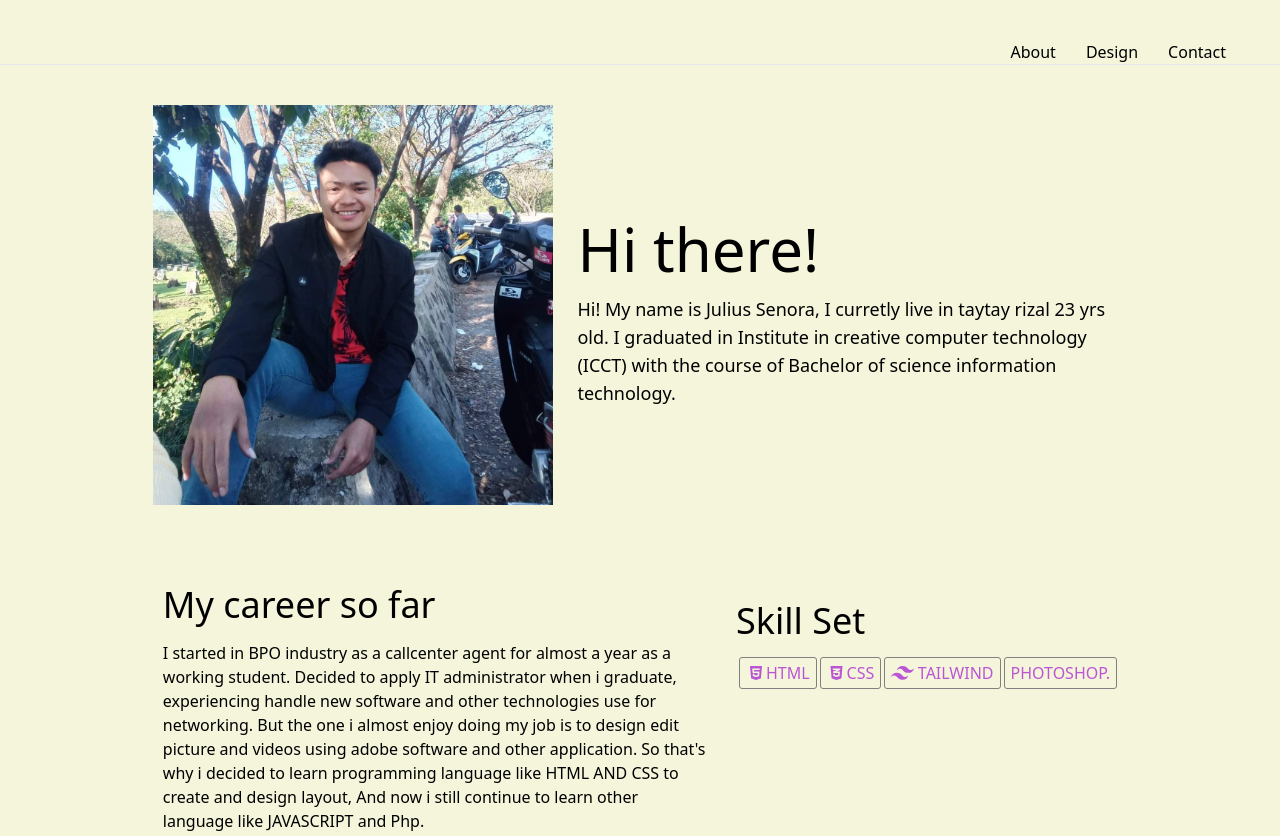
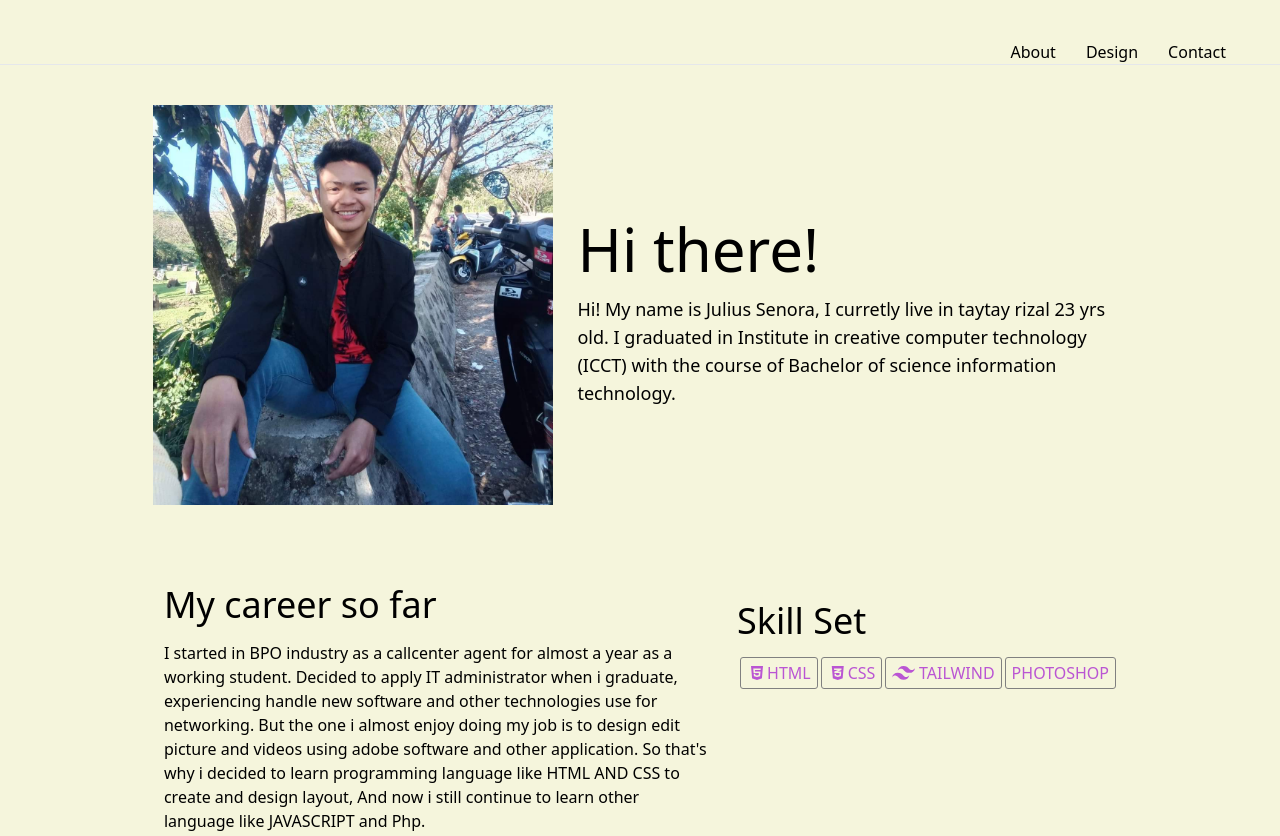
Before and after one commit to juliussenora1997/portfolio, a plain HTML site: page index.html in a window 1280 px wide. Shown: the top 836 px of the page. Drawn offline with nearby package versions, Linux system fonts and the light colour scheme.

Commit message:
Remove dot

```diff
--- a/index.html
+++ b/index.html
@@ -47,7 +47,7 @@
 								<svg viewBox="0 0 50 31" class="w-auto h-3.5 inline-block"><path fill-rule="evenodd" clip-rule="evenodd" d="M25.517 0C18.712 0 14.46 3.382 12.758 10.146c2.552-3.382 5.529-4.65 8.931-3.805 1.941.482 3.329 1.882 4.864 3.432 2.502 2.524 5.398 5.445 11.722 5.445 6.804 0 11.057-3.382 12.758-10.145-2.551 3.382-5.528 4.65-8.93 3.804-1.942-.482-3.33-1.882-4.865-3.431C34.736 2.92 31.841 0 25.517 0zM12.758 15.218C5.954 15.218 1.701 18.6 0 25.364c2.552-3.382 5.529-4.65 8.93-3.805 1.942.482 3.33 1.882 4.865 3.432 2.502 2.524 5.397 5.445 11.722 5.445 6.804 0 11.057-3.381 12.758-10.145-2.552 3.382-5.529 4.65-8.931 3.805-1.941-.483-3.329-1.883-4.864-3.432-2.502-2.524-5.398-5.446-11.722-5.446z" fill="mediumorchid"></path></svg>
 								<span>TAILWIND</span>
 							</h2>
-							<h2>PHOTOSHOP.</h2>
+							<h2>PHOTOSHOP</h2>
 						</div>
 					</div>
 			</section>
```
